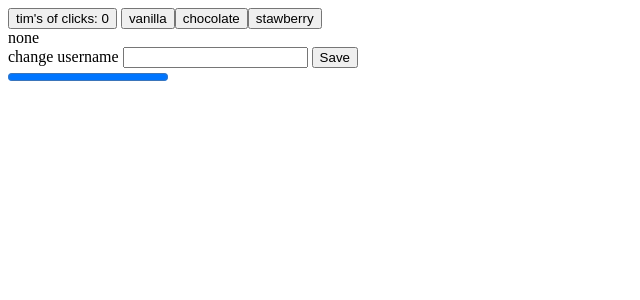
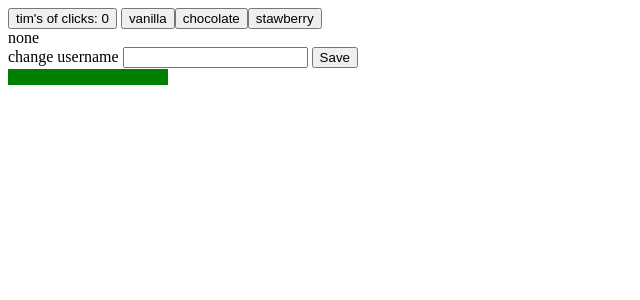
Before and after one commit to timdecillis/svelte-practice, a SvelteKit app: page / in a window 1280 px wide. Shown: the top 300 px of the page, without its empty margins (0-640 px from the left). Built offline with nearby package versions, Linux system fonts and the light colour scheme.

Commit message:
Changed color

```diff
--- a/src/routes/+page.svelte
+++ b/src/routes/+page.svelte
@@ -39,4 +39,4 @@
   <input type="submit" value="Save"/>
 </form>
 
-<progress value=1 />
+<progress color="black" style="background-color: green" value=1 />
```
